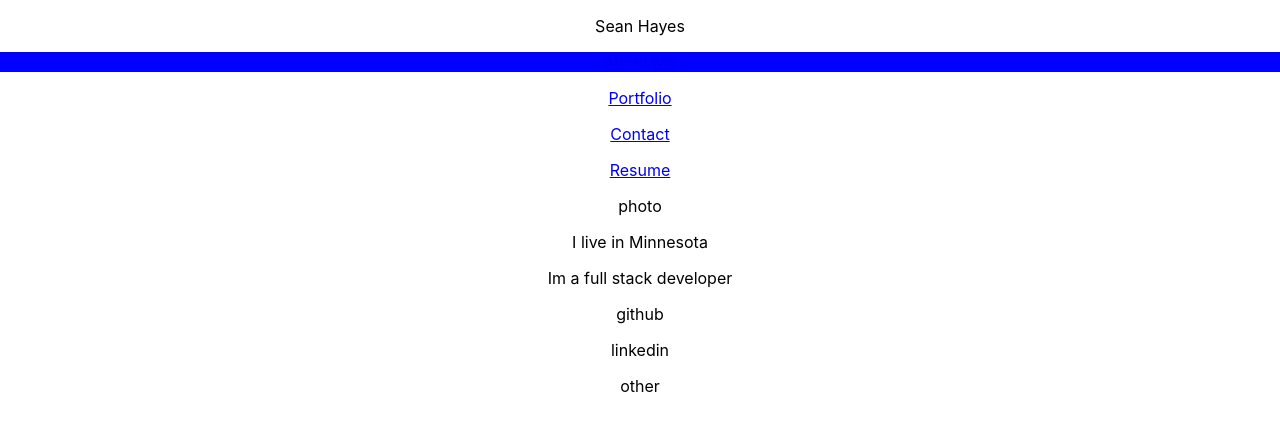
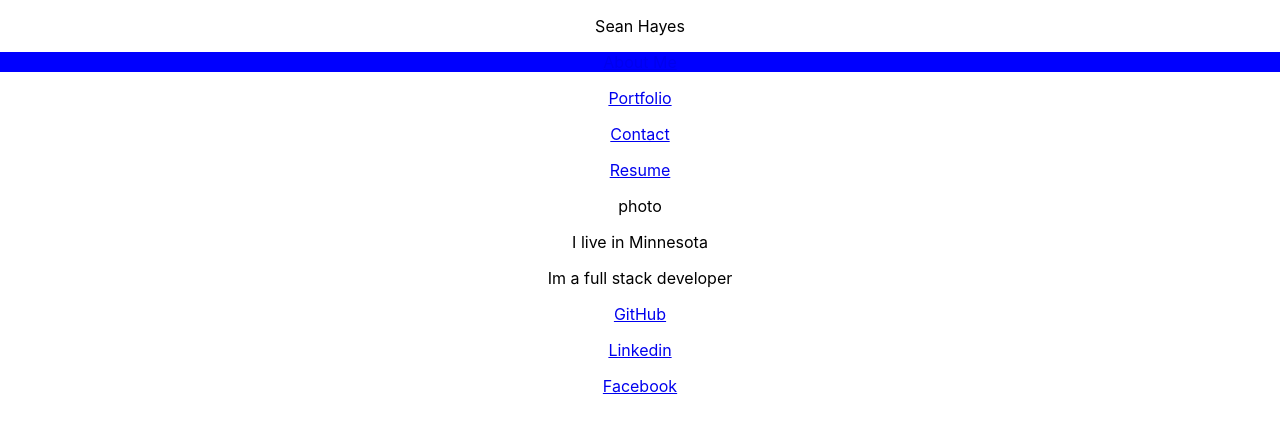
Before and after one commit to hayessea000/react-portfolio, a React (Create React App) app: page / in a window 1280 px wide. Shown: the top 432 px of the page. Built offline with nearby package versions, Linux system fonts and the light colour scheme.

Commit message:
updated footer

```diff
--- a/src/components/Footer.js
+++ b/src/components/Footer.js
@@ -3,9 +3,9 @@ function Footer(props){
 
     return(
         <>
-            <p>github</p>
-            <p>linkedin</p>
-            <p>other</p>
+            <p><a href="https://github.com/hayessea000">GitHub</a></p>
+            <p><a href="https://www.linkedin.com/">Linkedin</a></p>
+            <p><a href="https://www.facebook.com/">Facebook</a></p>
         </>
     )
 }
--- a/src/components/Project.js
+++ b/src/components/Project.js
@@ -14,7 +14,7 @@ function Project(props) {
                 <div key={project.title} style={{border: "1px solid #333"}}>
                     <p key={project.title}>{project.title}</p>
                     <p key={project.image}>{project.image}</p>
-                    <p key={project.link}><a href={project.link}>Deplyed App</a></p>
+                    <p key={project.link}><a href={project.link}>Deployed App</a></p>
                     <p key={project.repo}><a href={project.repo}>Repo</a></p>
                 </div>
             ))}
```
